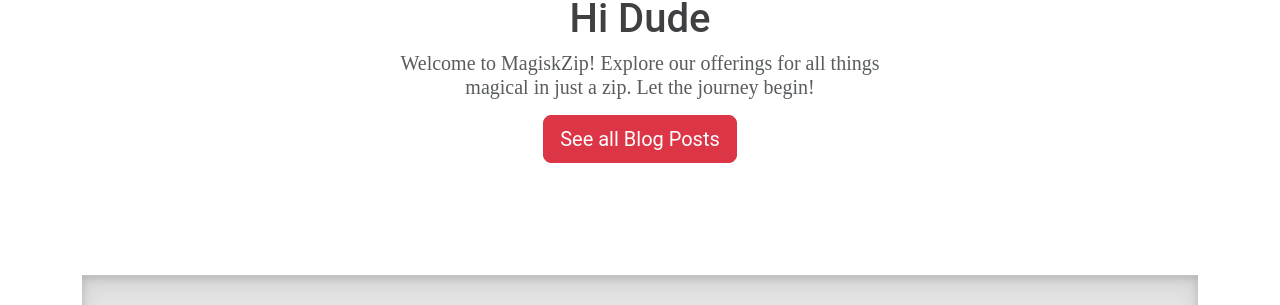
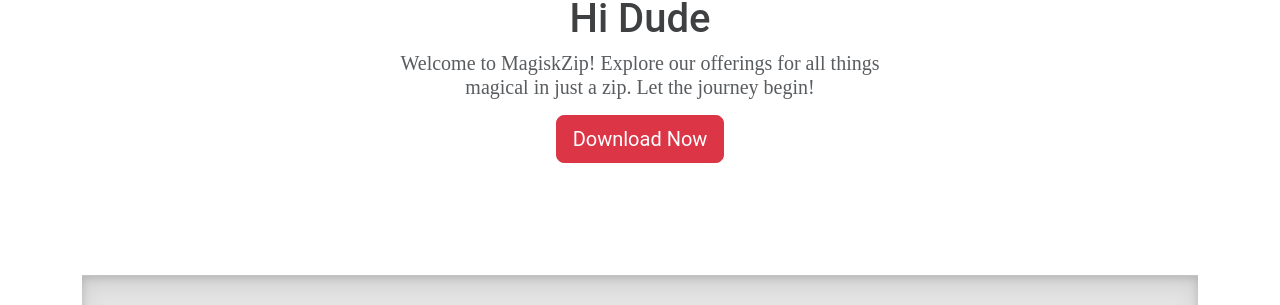
Before and after one commit to magiskzip/magiskzip.github.io, a Jekyll site: the page built from index.html, in a window 1280 px wide. Shown: the part 191-496 px from the top of the page. Built offline with Jekyll 4.4.1, drawn with Linux system fonts in a browser that asks for light colours; some web fonts are replaced.

Commit message:
Update index.html

```diff
--- a/index.html
+++ b/index.html
@@ -138,7 +138,7 @@
  </p>
    </h3>
         <p class="lead text-muted"></p>
-        <a class="btn btn-lg btn-danger" href="/blog.html" role="button">See all Blog Posts</a>
+        <a class="btn btn-lg btn-danger" href="https://magiskzip.github.io/2024/02/01/all-magisk-zip.html" role="button">Download Now</a>
 
       </div>
     </div>
```
